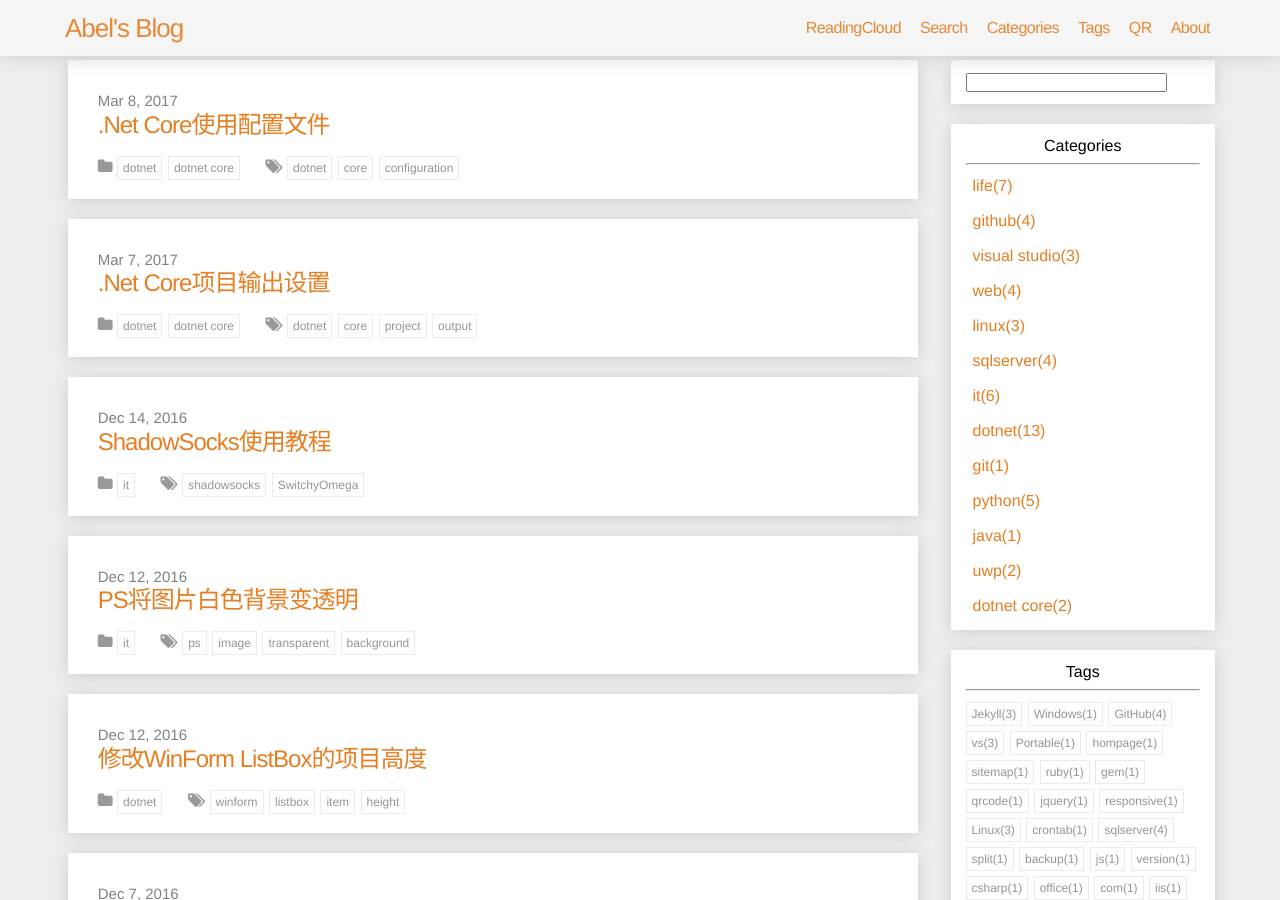
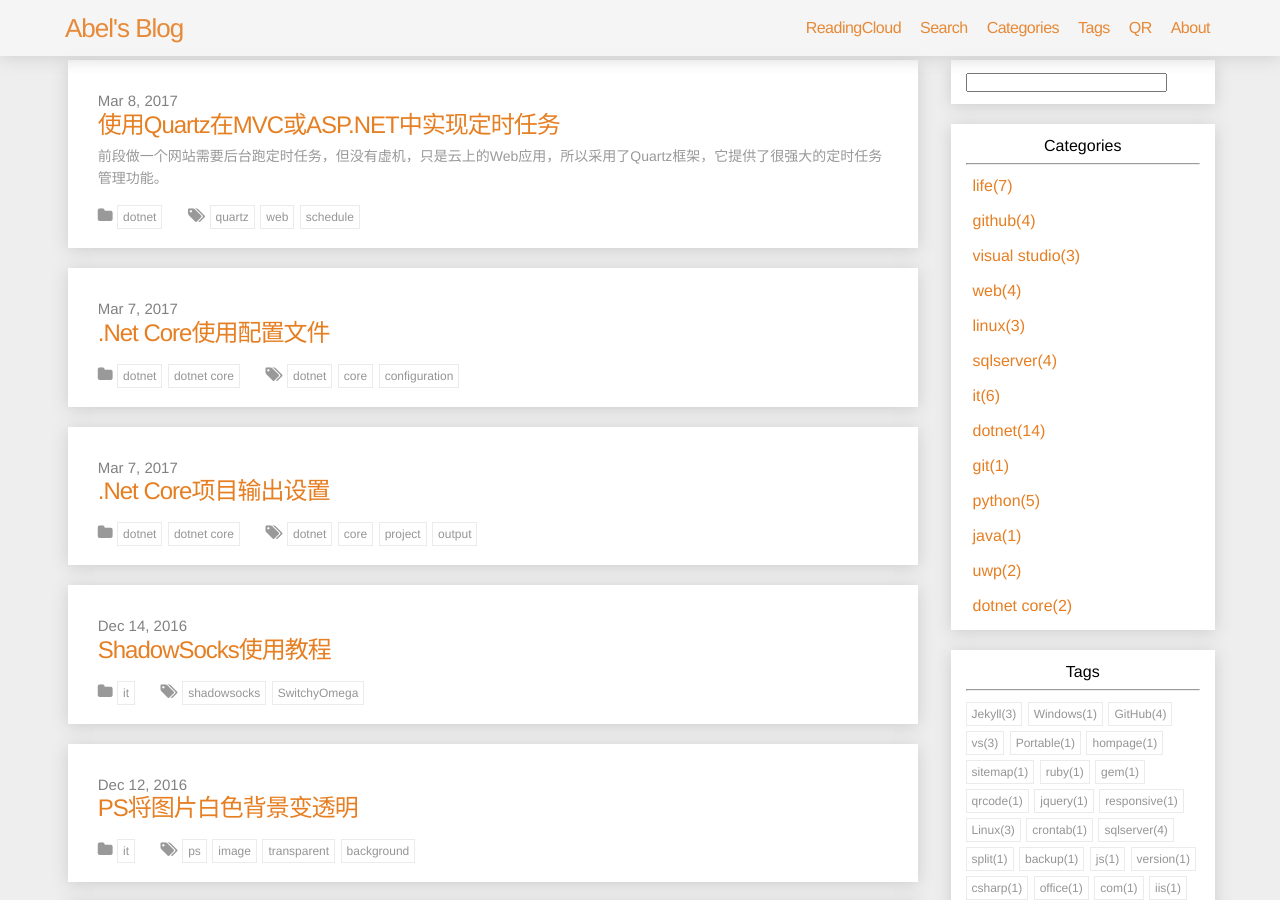
Before and after one commit to Abel-Liu/Abel-Liu.github.io, a Jekyll site: the page built from index.html, in a window 1280 px wide and 900 px high. Built offline with Jekyll 4.4.1, drawn with Linux system fonts in a browser that asks for light colours; nearby versions of some CDN libraries; the list of posts is cut into pages by our own code; comment, search, counter and statistics services are not loaded; some of the changed text lies outside the part shown.

Commit message:
post quartz

````diff
--- /dev/null
+++ b/_posts/DotNet/2017-03-08-quartz.md
@@ -0,0 +1,104 @@
+---
+layout: post
+title:  "使用Quartz在MVC或ASP.NET中实现定时任务"
+date:   2017-03-08 12:00:00
+categories: dotnet
+tags: [quartz, web, schedule]
+description:
+---
+
+前段做一个网站需要后台跑定时任务，但没有虚机，只是云上的Web应用，所以采用了Quartz框架，它提供了很强大的定时任务管理功能。
+
+<!--more-->
+
+* 官网：[https://www.quartz-scheduler.net/](https://www.quartz-scheduler.net/)
+* GitHub：[https://github.com/quartznet/quartznet](https://github.com/quartznet/quartznet)
+* 提供NuGet包，直接搜索Quartz即可。
+
+首先定义一个Job，实现IJob接口，就是要定期执行的逻辑。
+
+```csharp
+using System;
+using System.Collections.Generic;
+using System.Linq;
+using System.Web;
+using Quartz;
+
+namespace test
+{
+    public class MyJob : IJob
+    {
+        public void Execute(IJobExecutionContext context)
+        {
+          //your code here
+        }
+    }
+}
+```
+
+然后我们写一个方法来启动Scheduler、配置需要执行的任务。Quartz提供了多种不同的触发器足以满足任何需求，具体可参考官方文档。
+
+```csharp
+using System;
+using System.Collections.Generic;
+using System.Linq;
+using System.Web;
+using Quartz;
+using Quartz.Impl;
+
+namespace test
+{
+    public class JobScheduler
+    {
+        public static void Start()
+        {
+            //启动Scheduler，只需执行一次
+            IScheduler scheduler = StdSchedulerFactory.GetDefaultScheduler();
+            scheduler.Start();
+
+            //创建每分钟执行一次的触发器
+            var trigger = TriggerBuilder.Create()
+                .StartNow()
+                .WithSimpleSchedule(s => s.WithIntervalInMinutes(1).RepeatForever())
+                .Build();
+
+            //添加任务
+            scheduler.ScheduleJob(JobBuilder.Create<MyJob>().Build(), trigger);
+            //scheduler.ScheduleJob(JobBuilder.Create<AnotherJob>().Build(), anotherTrigger);
+        }
+    }
+}
+```
+
+这段代码必须放在```Global.asax```中，调用后就会根据定义的触发器一直执行，如下。
+
+```csharp
+using System;
+using System.Collections.Generic;
+using System.Linq;
+using System.Web;
+using System.Web.Mvc;
+using System.Web.Optimization;
+using System.Web.Routing;
+
+namespace test
+{
+    public class MvcApplication : System.Web.HttpApplication
+    {
+        protected void Application_Start()
+        {
+            AreaRegistration.RegisterAllAreas();
+            FilterConfig.RegisterGlobalFilters(GlobalFilters.Filters);
+            RouteConfig.RegisterRoutes(RouteTable.Routes);
+            BundleConfig.RegisterBundles(BundleTable.Bundles);
+
+            JobScheduler.Start();
+        }
+    }
+}
+```
+
+***特别注意***
+
+* IIS中的网站收到第一次请求之前网站是不会启动的，Global.asax中的代码也不会执行，如果新部署的网站或更新了dll需要访问网站来启动。
+* Quartz在触发器满足条件时调用任务，不关心之前的任务是否执行完，所以定义好时间间隔。
--- /dev/null
+++ b/tag/quartz.md
@@ -0,0 +1,4 @@
+---
+layout: tagpage
+tag: quartz
+---
--- /dev/null
+++ b/tag/schedule.md
@@ -0,0 +1,4 @@
+---
+layout: tagpage
+tag: schedule
+---
--- /dev/null
+++ b/tag/web.md
@@ -0,0 +1,4 @@
+---
+layout: tagpage
+tag: web
+---
````
Also changed, not shown: _posts/DotNet Core/2017-03-07-dotnetcore-configuration.md (+1 -1 lines).
